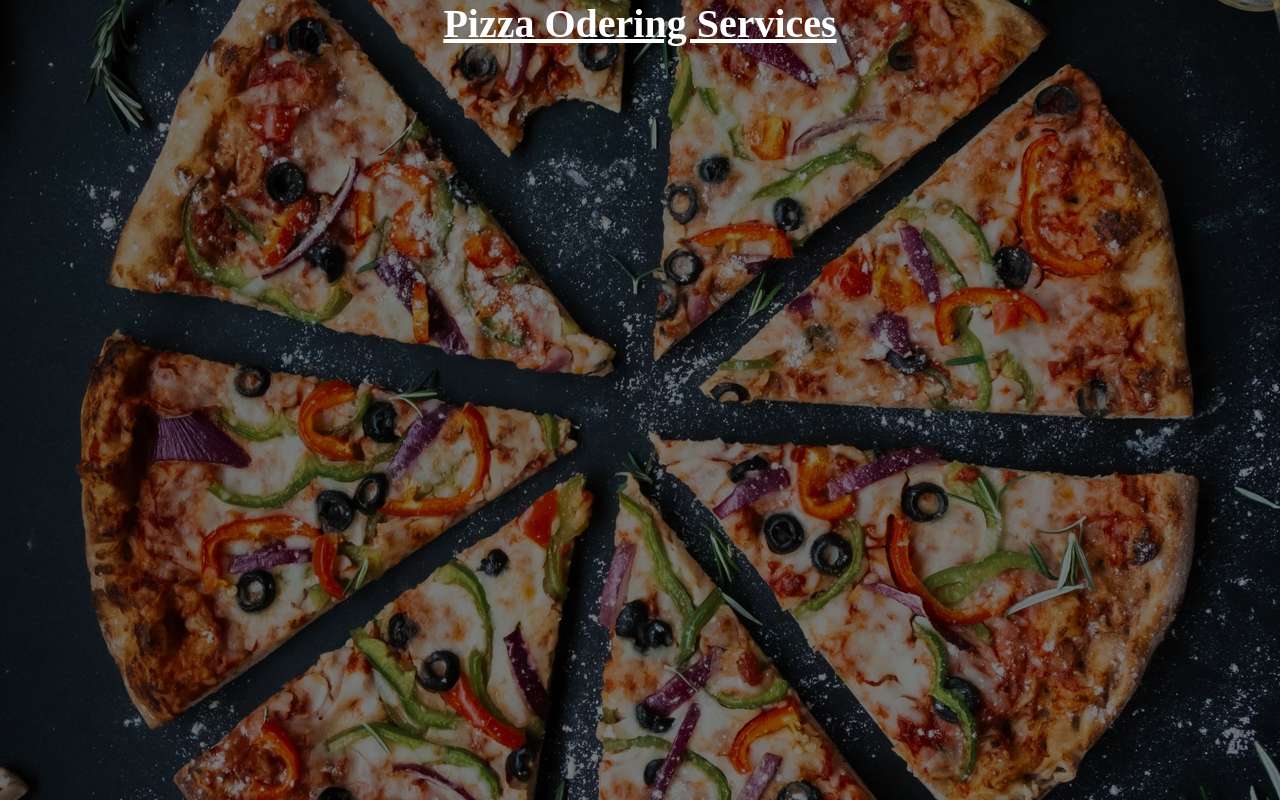
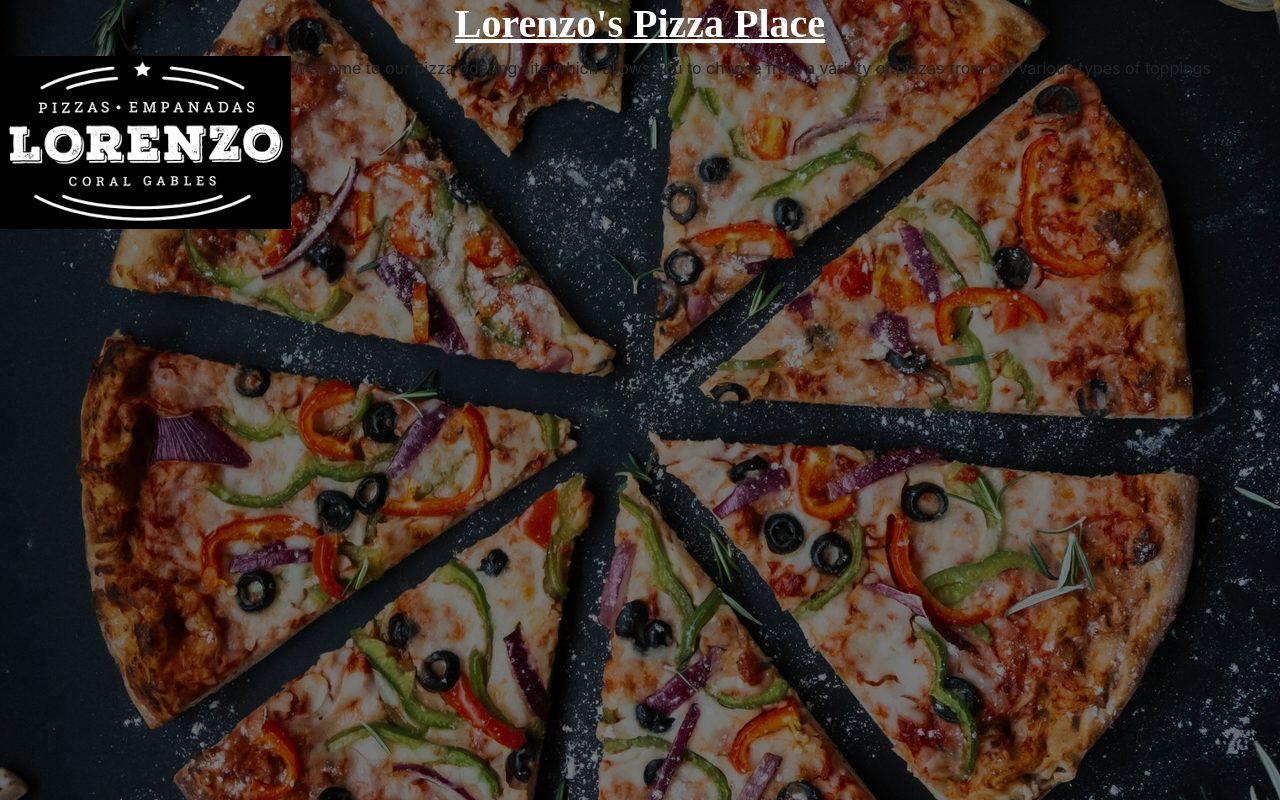
Before and after one commit to rashidamuda/pizza-project, a plain HTML site: page index.html in a window 1280 px wide. Drawn offline with nearby package versions, Linux system fonts and the light colour scheme.

Commit message:
add logo

```diff
--- a/css/styles.css
+++ b/css/styles.css
@@ -12,5 +12,8 @@ h1 {
   height: 100vh;
   background-position: center;
   background-attachment: fixed;
-  /* opacity: 0.5; */
 }
+.logo {
+float: left;
+padding-top: 0%;
+}
--- a/index.html
+++ b/index.html
@@ -19,7 +19,14 @@
   </head>
   <body>
     <div class="img">
-      <h1>Pizza Odering Services</h1>
+      <h1>Lorenzo's Pizza Place</h1>
+      <div class="logo">
+        <img src="./images/images.png" alt="Loreonzo's pizza place" />
+      </div>
+      <p class="p1">
+        Welcome to our pizza odering site which allows you to choose from a
+        variety of pizzas from our various types of toppings
+      </p>
     </div>
   </body>
 </html>
```
Also changed, not shown: images/6758.jpeg (added), images/images.png (added).
